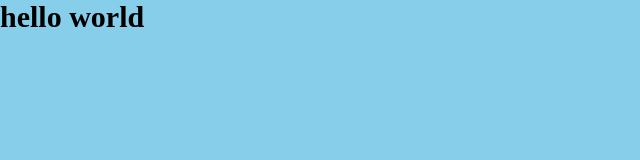
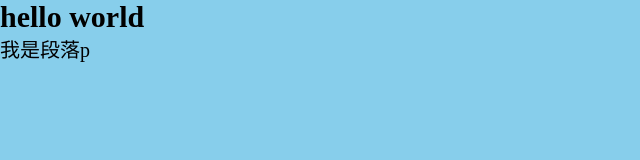
Before and after one commit to wrbtl/project_01, a plain HTML site: page index.html in a window 1280 px wide. Shown: the whole page, without its empty margins (0-640 px from the left). Drawn offline with Linux system fonts and the light colour scheme.

Commit message:
修改了index.html的内容

```diff
--- a/index.html
+++ b/index.html
@@ -11,6 +11,7 @@
 
 <body>
     <h2>hello world</h2>
+    <p>我是段落p</p>
     <script src="./index.js"></script>
 </body>
 
```
Also changed, not shown: 1 other file.
